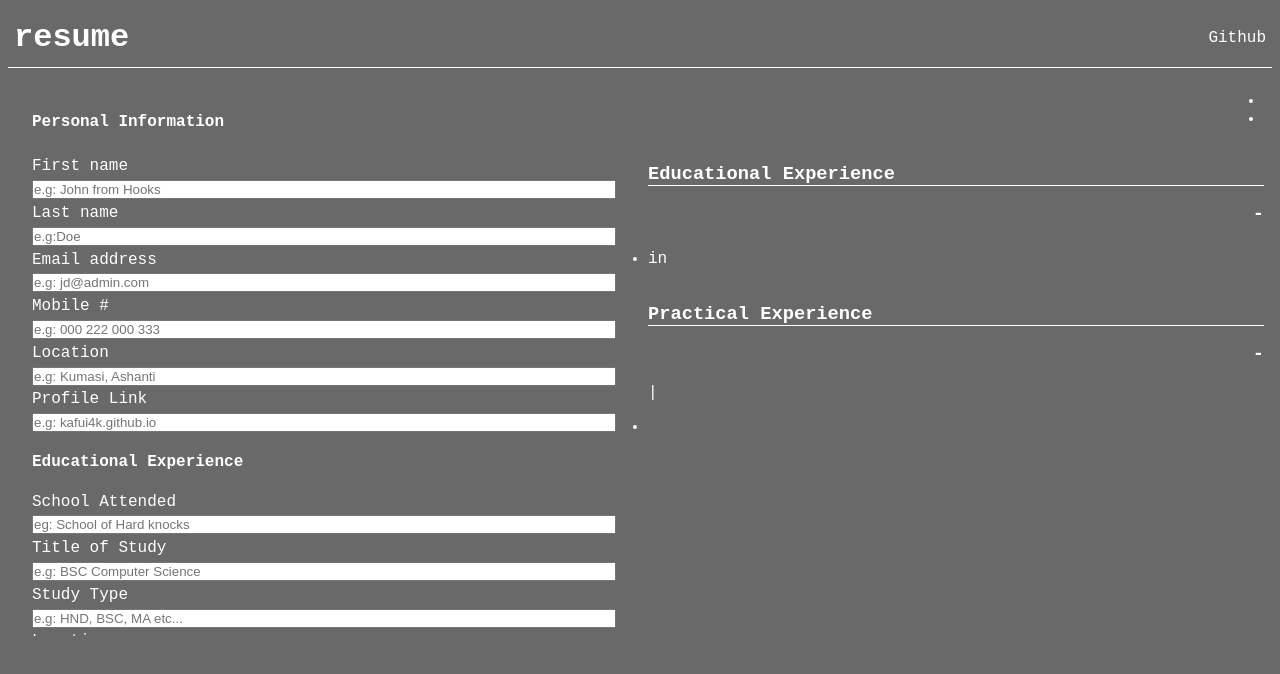
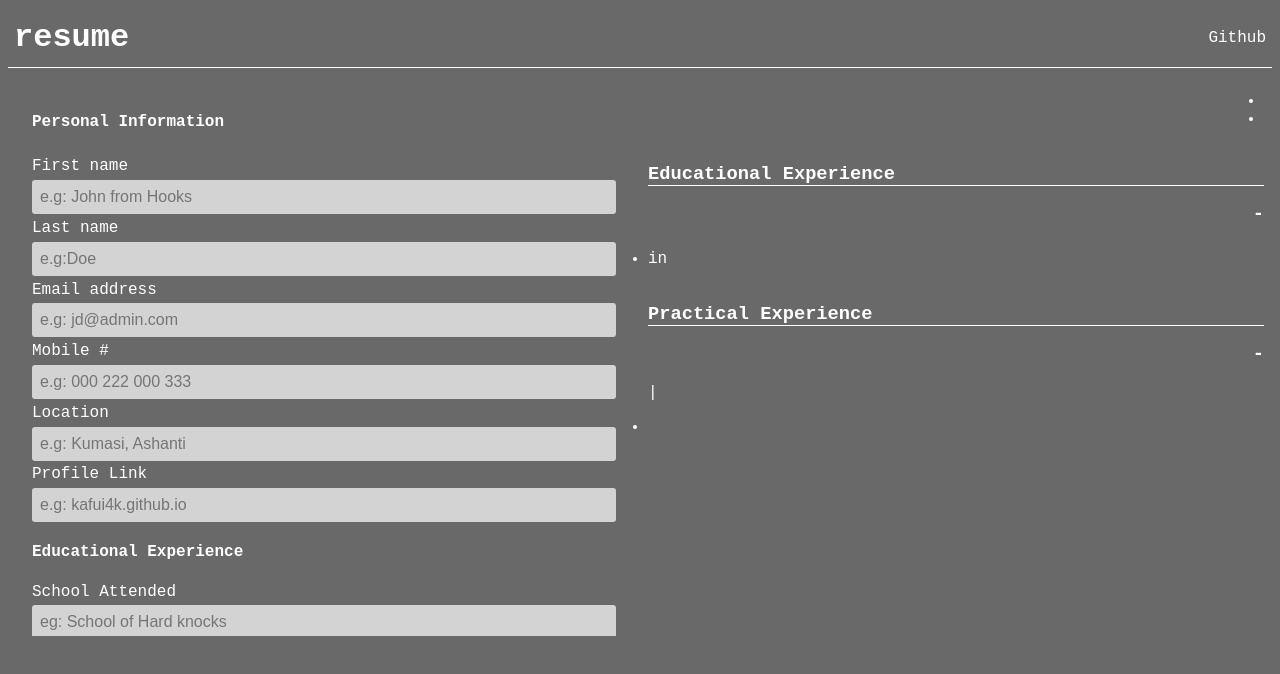
Before and after one commit to kafui4k/cv-project, a React (Create React App) app: page / in a window 1280 px wide. Shown: the top 674 px of the page. Built offline with nearby package versions, Linux system fonts and the light colour scheme.

Commit message:
removed redundant custom-button component file, extending delete experience button styles from custom-button styled-component in education and practical components respectively. Update Input component to use styled-components

```diff
--- a/src/components/Form/form.component.jsx
+++ b/src/components/Form/form.component.jsx
@@ -139,7 +139,7 @@ class Form extends Component {
     return (
       <div className="forms-section">
         <section className="form_fields_wrapper">
-          <form onSubmit={this.submitFormHandler}>
+          <form onSubmit={this.submitFormHandler} autoComplete="off">
             <Personal
               biodata={this.state.biodata}
               handleBioDataFormChange={this.handleBioDataFormChange}
--- a/src/components/buttons/custom-button/custom-button.component.jsx
+++ /dev/null
@@ -1,13 +0,0 @@
-import React from 'react';
-
-import { Button } from './custom-button.styles';
-
-function CustomButton({ type, primary, onClick, text }) {
-  return (
-    <Button type={type} primary={primary} onClick={() => onClick()}>
-      {text}
-    </Button>
-  );
-}
-
-export default CustomButton;
--- a/src/components/buttons/custom-button/custom-button.styles.jsx
+++ b/src/components/buttons/custom-button/custom-button.styles.js
@@ -2,10 +2,8 @@ import styled, { css } from 'styled-components';
 
 export const Button = styled.button`
   display: inline-block;
-  background: transparent;
   border-radius: 3px;
   border: 3px solid palevioletred;
-  color: black;
   padding: 0.25em 1em;
   font-weight: bold;
 
@@ -16,3 +14,8 @@ export const Button = styled.button`
       color: white;
     `}
 `;
+
+export const DeleteButton = styled(Button)`
+  background: transparent;
+  color: black;
+`;
--- a/src/components/forms/education-experience/education-experience.component.jsx
+++ b/src/components/forms/education-experience/education-experience.component.jsx
@@ -1,7 +1,7 @@
 import React from 'react';
 import EducationalItem from './education-item.component';
 
-import CustomButton from '../../buttons/custom-button/custom-button.component';
+import { Button } from '../../buttons/custom-button/custom-button.styles';
 import './education-experience.styles.scss';
 
 function Educational({
@@ -28,12 +28,13 @@ function Educational({
         );
       })}
       <div className="educational___experience___wrapper___buttons">
-        <CustomButton
-          type={'button'}
-          primary={'primary'}
+        <Button
+          type="button"
+          primary="primary"
           onClick={handleAddNewEducationalExperience}
-          text="add experience"
-        />
+        >
+          add experience
+        </Button>
       </div>
     </div>
   );
--- a/src/components/forms/education-experience/education-item.component.jsx
+++ b/src/components/forms/education-experience/education-item.component.jsx
@@ -1,8 +1,8 @@
 import React from 'react';
-import Input from '../../Input';
+import Input from '../../input/Input';
 
-import CustomButton from '../../buttons/custom-button/custom-button.component';
 import './education-experience.styles.scss';
+import { DeleteButton } from '../../buttons/custom-button/custom-button.styles';
 
 function EducationalItem({
   educationDetail,
@@ -82,11 +82,12 @@ function EducationalItem({
           handleEducationalFormChange(event, educationDetail.id)
         }
       />
-      <CustomButton
+      <DeleteButton
         type="button"
         onClick={() => handleRemoveEducationalExperience(educationDetail.id)}
-        text="delete experience"
-      />
+      >
+        delete experience
+      </DeleteButton>
     </section>
   );
 }
--- /dev/null
+++ b/src/components/forms/personal/personal-info.styles.js
@@ -0,0 +1,7 @@
+import styled from 'styled-components';
+
+export const PersonalInfoWrapper = styled.div`
+  display: flex;
+  flex-direction: column;
+  gap: 0.3rem;
+`;
--- a/src/components/forms/personal/personal.component.jsx
+++ b/src/components/forms/personal/personal.component.jsx
@@ -1,11 +1,11 @@
 import React from 'react';
-import Input from '../../Input';
+import Input from '../../input/Input';
 
-import './personal.styles.scss';
+import { PersonalInfoWrapper } from './personal-info.styles';
 
 function Personal({ biodata, handleBioDataFormChange }) {
   return (
-    <div className="personal_info_wrapper">
+    <PersonalInfoWrapper>
       <h4 className="personal_info_wrapper___title">Personal Information</h4>
       <label htmlFor="firstname" className="personal_info_wrapper___label">
         First name
@@ -78,7 +78,7 @@ function Personal({ biodata, handleBioDataFormChange }) {
         value={biodata.profileLink}
         onChange={handleBioDataFormChange}
       />
-    </div>
+    </PersonalInfoWrapper>
   );
 }
 
--- a/src/components/forms/personal/personal.styles.scss
+++ /dev/null
@@ -1,7 +0,0 @@
-$displayFlex: flex;
-
-.personal_info_wrapper {
-    display: $displayFlex;
-    flex-direction: column;
-    gap: 0.3rem;
-}
--- a/src/components/forms/practical-experience/practical-experience.component.jsx
+++ b/src/components/forms/practical-experience/practical-experience.component.jsx
@@ -1,7 +1,7 @@
 import React from 'react';
 import PracticalItem from './practical-item.component';
 
-import CustomButton from '../../buttons/custom-button/custom-button.component';
+import { Button } from '../../buttons/custom-button/custom-button.styles';
 import './practical-experience.styles.scss';
 
 function Practical({
@@ -24,11 +24,9 @@ function Practical({
         );
       })}
       <div className="practical___experience___wrapper___buttons">
-        <CustomButton
-          primary={'primary'}
-          onClick={addNewWorkExperience}
-          text="add experience"
-        />
+        <Button type="button" primary="primary" onClick={addNewWorkExperience}>
+          add experience
+        </Button>
       </div>
     </div>
   );
--- a/src/components/forms/practical-experience/practical-item.component.jsx
+++ b/src/components/forms/practical-experience/practical-item.component.jsx
@@ -1,8 +1,8 @@
 import React from 'react';
-import Input from '../../Input';
+import Input from '../../input/Input';
 import TextArea from '../../TextArea';
 
-import CustomButton from '../../buttons/custom-button/custom-button.component';
+import { DeleteButton } from '../../buttons/custom-button/custom-button.styles';
 import './practical-experience.styles.scss';
 
 function PracticalItem({
@@ -87,11 +87,12 @@ function PracticalItem({
           handleWorkExperienceFormChange(event, workexperiencedetail.id)
         }
       />
-      <CustomButton
-        type={'button'}
+      <DeleteButton
+        type="button"
         onClick={() => handleDeleteWorkExperience(workexperiencedetail.id)}
-        text="delete experience"
-      />
+      >
+        delete experience
+      </DeleteButton>
     </section>
   );
 }
--- a/src/components/Input.js
+++ b/src/components/input/Input.js
@@ -1,4 +1,6 @@
 import React from 'react';
+
+import { InputWrapper } from './input.styles';
 
 export default function Input({
   id,
@@ -9,7 +11,7 @@ export default function Input({
   onChange
 }) {
   return (
-    <input
+    <InputWrapper
       id={id}
       type={type}
       name={name}
--- /dev/null
+++ b/src/components/input/input.styles.js
@@ -0,0 +1,10 @@
+import styled from 'styled-components';
+
+export const InputWrapper = styled.input`
+  padding: 0.5em;
+  border: none;
+  border-radius: 3px;
+  background: lightgray;
+  color: dark;
+  font-size: 1em;
+`;
```
